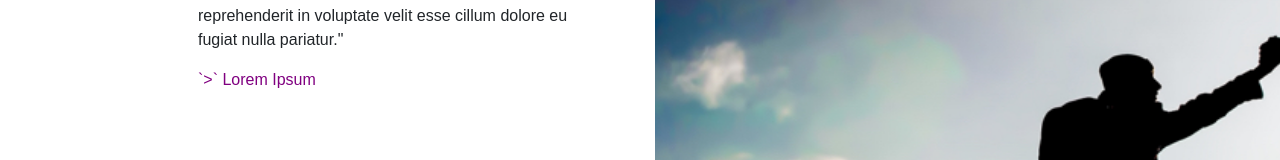
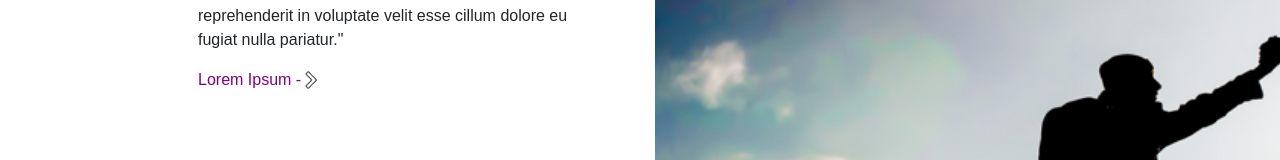
Before and after one commit to rnick1/RoosterGrinTest, a React (Create React App) app in the folder client/: page /#/about in a window 1280 px wide. Shown: the part 264-424 px from the top of the page. Built offline with nearby package versions, Linux system fonts and the light colour scheme; what react-animations would draw is missing.

Commit message:
Getting next arrow right on the about page.

```diff
--- a/client/src/pages/About/About.css
+++ b/client/src/pages/About/About.css
@@ -8,12 +8,6 @@
 .about-text {
   padding-left: 30%;
   padding-right: 5%;
-}
-
-.about-link {
-  padding-left: 30%;
-  color: purple;
-  font-weight: 400;
 }
 
 .about-img {
@@ -32,6 +26,16 @@
   min-width: 50%;
 }
 
+.about-link {
+  color: purple;
+  font-weight: 400;
+  margin-left: 30%;
+}
+
+.about-next {
+  width: 20px;
+}
+
 @media only screen and (max-width: 750px) {
   .about-title {
     padding-top: 0;
@@ -48,7 +52,7 @@
   }
 
   .about-link {
-    padding-left: 1%;
+    margin-left: 1%;
     color: #ec823a;
     font-weight: 800;
   }
--- a/client/src/pages/About/About.js
+++ b/client/src/pages/About/About.js
@@ -2,6 +2,7 @@ import React from "react";
 import "./About.css";
 import { Container, Row, Col } from "react-bootstrap";
 import img1 from "../../images/img1.jpg";
+import next from "../../images/next.png";
 
 export default function About() {
   return (
@@ -18,8 +19,9 @@ export default function About() {
             pariatur."
           </p>
           <a className="about-link" href="#featuresleadin">
-            `{">"}` Lorem Ipsum
+            Lorem Ipsum -
           </a>
+          <img src={next} className="about-next" />
         </Col>
         <Col className="about-right">
           <img className="about-img" src={img1} />
```
Also changed, not shown: client/src/images/next.png.
